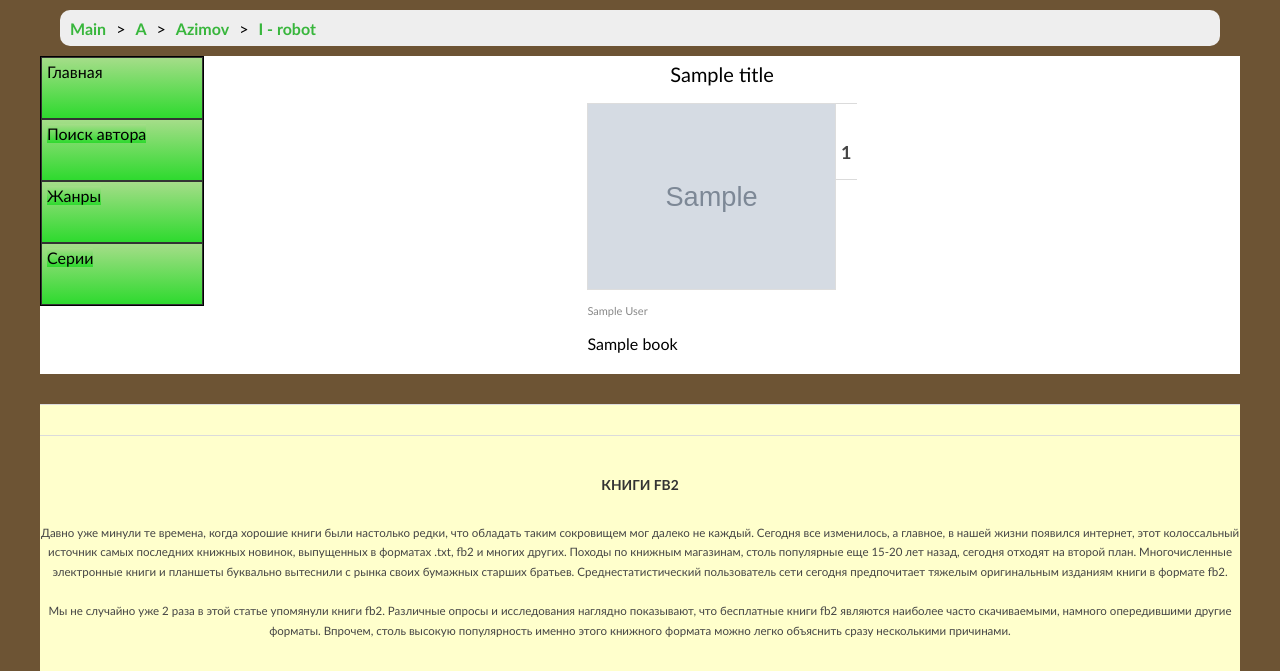
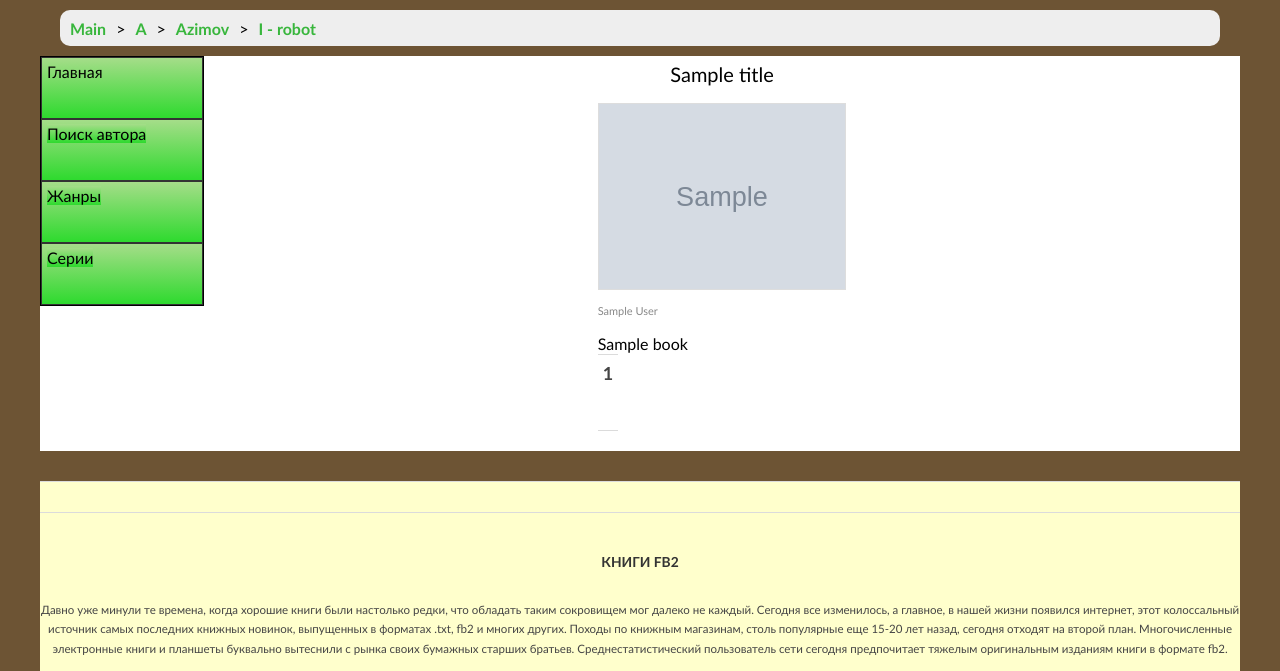
Before and after one commit to fantazey/fb2library, a Django app: template templates/book/author_books.html in a window 1280 px wide. Shown: the part 110-781 px from the top of the page. Run offline with Django 3.2, Linux system fonts and the light colour scheme; the template is opened without the code that fills it: most values are stand-ins (such as "Sample title", 1, 10 or a date in 2020); grey boxes marked "Sample" are stand-in pictures.

Commit message:
change main page css

```diff
--- a/static/css/main.css
+++ b/static/css/main.css
@@ -166,9 +166,14 @@ div.header {
 }
 .book-content{
     display: flex;
-    flex-flow: row;
+    flex-flow: column wrap;
     justify-content: flex-start;
     align-items: flex-start;
+}
+.navigation {
+    display: flex;
+    flex-flow: row wrap;
+    justify-content: space-around;
 }
 .footer {
     background-color: #ffffcc;
--- a/templates/main/index.html
+++ b/templates/main/index.html
@@ -58,7 +58,7 @@
                         {% for book in last_books %}
                             <div class="card-wrapper">
                                 <div class="card-cover">
-                                    <a href="book/details/{{ book.id }}/" title="{{ book.title|safe }}">
+                                    <a href="{{ book.get_absolute_url }}" title="{{ book.title|safe }}">
                                         {% if book.image %}
                                             <img height="185" alt="{{ book.title }}" src="{{ book.get_cover_url }}" class="cover-image" itemprop="image">
                                         {% endif %}
@@ -66,13 +66,13 @@
                                 </div>
                                 <div class="author">
                                     {% with book.authors.all|first as author %}
-                                        <a href="/book/author/{{ author.id }}/books/">
+                                        <a href="{{ author.get_absolute_url }}">
                                             {{ author|safe }}
                                         </a>
                                     {% endwith %}
                                 </div>
                                 <div class="title">
-                                    <a href="book/details/{{ book.id }}" title="{{ book.title|safe }}">
+                                    <a href="{{ book.get_absolute_url }}" title="{{ book.title|safe }}">
                                         {{ book.title|safe }}
                                     </a>
                                 </div>
```
